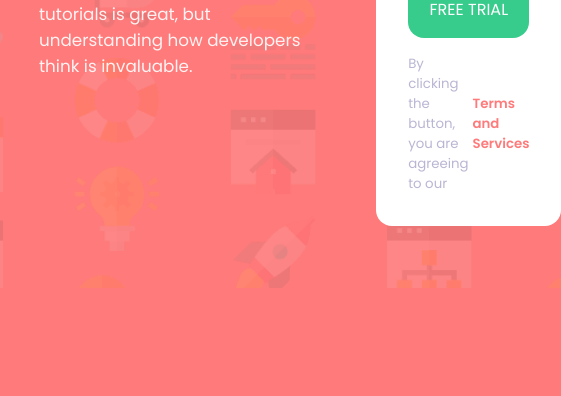
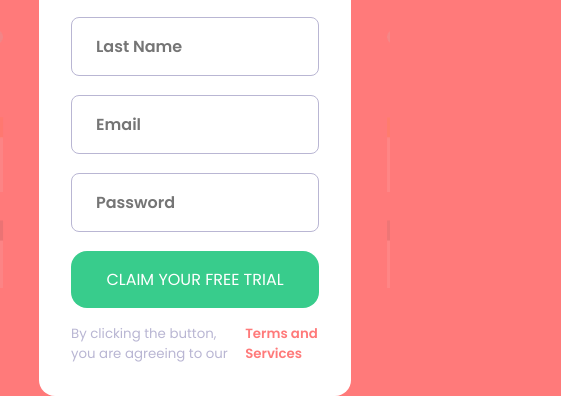
Before and after one commit to simileoluwa/zuri-activeSignUp, a plain HTML site: page index.html in a window 390 px wide. Shown: the part 556-952 px from the top of the page, 561 px wide, since content can reach past the window. Before the commit the page ends 844 px from the top, so only its background shows below. Drawn offline with Linux system fonts and the light colour scheme.

Commit message:
added responsiveness

```diff
--- a/styles.css
+++ b/styles.css
@@ -130,12 +130,8 @@ small span {
   cursor: pointer;
 }
 
-/* .newError {
-  text-align: right;
-  display: block;
-  color: var(--red);
-  font-size: 0.7rem;
-  margin-top: 0.4rem;
-  font-style: italic;
-  font-weight: normal;
-} */
+@media (max-width: 768px) {
+  .container {
+    flex-direction: column;
+  }
+}
```
